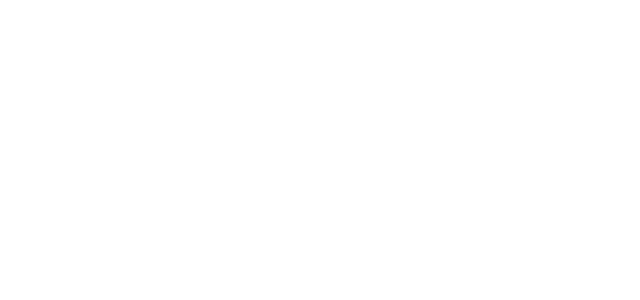
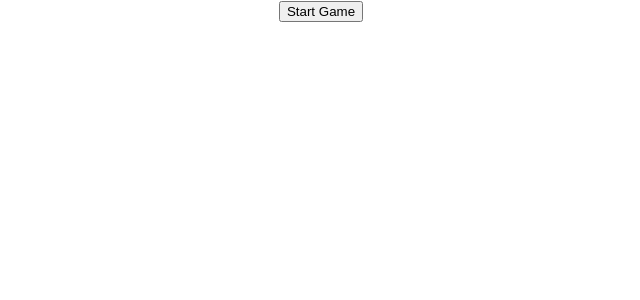
Before and after one commit to reetuTheCoder/ReactJs_Int, a React (Create React App) app in the folder solve-qst/: page / in a window 1280 px wide. Shown: the top 300 px of the page, without its empty margins (319-959 px from the left). Built offline with nearby package versions, Linux system fonts and the light colour scheme.

Commit message:
add game

```diff
--- a/solve-qst/src/App.js
+++ b/solve-qst/src/App.js
@@ -1,11 +1,12 @@
 import React from "react";
 import "./App.css";
+import ReactionTestGame from "./Componnet/ReactionTestGame";
 
 
 function App() {
   return (
     <div className="App">
-
+   <ReactionTestGame/>
     </div>
   );
 }
--- /dev/null
+++ b/solve-qst/src/Componnet/ReactionTestGame.js
@@ -0,0 +1,73 @@
+import { useEffect, useRef, useState } from "react";
+
+const ReactionTestGame = () => {
+  const [gameState, setGameState] = useState("start");
+  const [boxColor, setBoxColor] = useState("red");
+  const [message, setMessage] = useState("");
+  const timeoutId = useRef(null);
+  const startTime = useRef(null);
+
+  const handleStartGame = () => {
+    setGameState("waiting");
+    setBoxColor("red");
+    setMessage("");
+  };
+
+  useEffect(() => {
+    if (gameState === "waiting") {
+      const delay = Math.floor(Math.random() * 5000) + 1000;
+      timeoutId.current = setTimeout(() => {
+        setBoxColor("green");
+        setGameState("ready");
+        startTime.current = Date.now();
+      }, delay);
+    }
+     return () => clearTimeout(timeoutId.current);
+  }, [gameState]);
+
+  const handleBox = () => {
+    if (gameState === "waiting") {
+      clearTimeout(timeoutId.current);
+      setMessage("You clicked too early!");
+      setGameState("result");
+    } else if (gameState === "ready") {
+      const reactionTime = Date.now() - startTime.current;
+      setMessage(`You took ${reactionTime}ms!`);
+      setGameState("result");
+    }
+  };
+
+  const resetGame = () => {
+    setGameState("start");
+    setBoxColor("");
+  };
+  return (
+    <div>
+      {gameState === "start" && (
+        <button onClick={handleStartGame}>Start Game</button>
+      )}
+
+      {(gameState === "waiting" || gameState === "ready") && (
+        <div
+          style={{
+            background: boxColor,
+            width: "100px",
+            height: "100px",
+            margin: "20px auto",
+            cursor: "pointer",
+          }}
+          onClick={handleBox}
+        ></div>
+      )}
+
+      {gameState === "result" && (
+        <div>
+          <h3>{message}</h3>
+          <button onClick={resetGame}>Start Again</button>
+        </div>
+      )}
+    </div>
+  );
+};
+
+export default ReactionTestGame;
```
